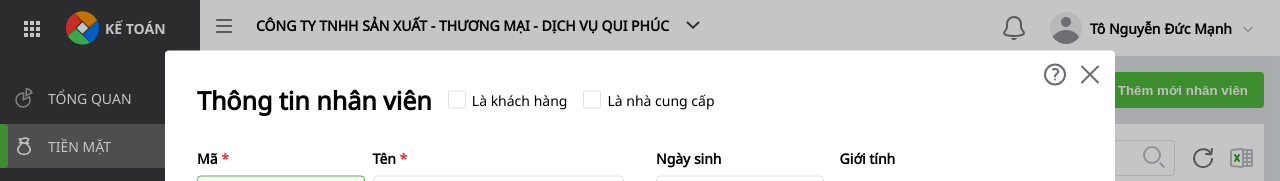
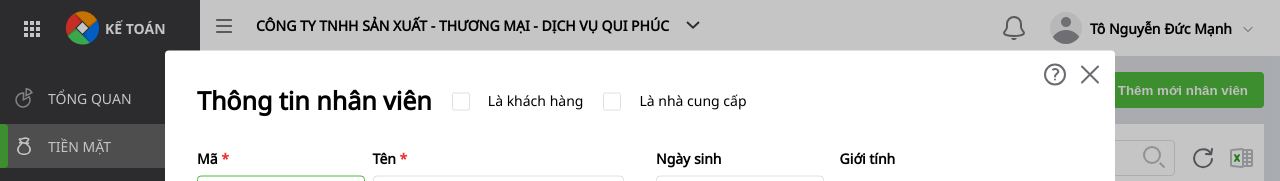
Before and after one commit to tonguyenducmanh/MISA-accounting-app-VueJS-learning, a Vue app: page / in a window 1280 px wide. Both pictures are taken after a click on the button "Thêm mới nhân viên". Shown: the top 181 px of the page. Built offline with nearby package versions, Linux system fonts and the light colour scheme; no server answers.

Commit message:
feat: Sửa lại check box 1 chút

```diff
--- a/src/components/base/MCheckbox.vue
+++ b/src/components/base/MCheckbox.vue
@@ -5,12 +5,14 @@
       class="checkbox__button"
       :id="checkboxId"
       :checked="checkboxStatus"
+      @click="$emit('click-check-box')"
     />
     <label
+      v-if="labelText"
       tabindex="0"
       class="checkbox__label"
       :for="checkboxId"
-      @click="$emit('click-check-box')"
+      @click="$emit('click-label-box')"
       >{{ labelText }}</label
     >
   </div>
@@ -18,7 +20,7 @@
 <script>
 export default {
   name: "MCheckbox",
-  emits: ["click-check-box"],
+  emits: ["click-check-box", "click-label-box"],
   props: {
     labelText: String,
     checkboxId: String,
--- a/src/css/base/checkbox.css
+++ b/src/css/base/checkbox.css
@@ -5,18 +5,18 @@
 }
 
 .checkbox .checkbox__button {
-  display: none;
+  position: relative;
 }
 
 .checkbox .checkbox__button+.checkbox__label {
   position: relative;
   width: 100%;
   height: 18px;
-  padding-left: 24px;
+  padding-left: 12px;
   cursor: pointer;
 }
 
-.checkbox .checkbox__button+.checkbox__label::before {
+.checkbox .checkbox__button::before {
   position: absolute;
   width: 16px;
   height: 16px;
@@ -24,11 +24,11 @@
   border-radius: 2px;
   border: 1px solid var(--ColorBorder);
   left: 0px;
-  bottom: 0px;
+  top: -1px;
   background-color: var(--ColorBackgroundWhite);
 }
 
-.checkbox .checkbox__button:checked+.checkbox__label::before {
+.checkbox .checkbox__button:checked::before {
   border: 1px solid var(--LightGreen500);
   background-image: url(../../assets/img/Sprites.64af8f61.svg);
   background-position: -1501px -311px;
--- a/src/views/EmployeeList/EmployeeForm.vue
+++ b/src/views/EmployeeList/EmployeeForm.vue
@@ -11,7 +11,7 @@
           :checkboxStatus="formObject['employeeType'] === 1 ? true : false"
           :checkboxValue="formObject['employeeType'] === 1 ? '1' : ''"
           ref="checkboxKH"
-          @click-check-box="changeCheckboxOption(1)"
+          @click-label-box="changeCheckboxOption(1)"
         />
         <MCheckbox
           :labelText="MISAResource.LabelText.IsProvider[language]"
@@ -19,7 +19,7 @@
           :checkboxStatus="formObject['employeeType'] === 2 ? true : false"
           :checkboxValue="formObject['employeeType'] === 2 ? '2' : ''"
           ref="checkboxNCC"
-          @click-check-box="changeCheckboxOption(2)"
+          @click-label-box="changeCheckboxOption(2)"
         />
       </div>
       <div class="form__body">
--- a/src/views/EmployeeList/EmployeeTable.vue
+++ b/src/views/EmployeeList/EmployeeTable.vue
@@ -54,7 +54,7 @@
                 :value="employee['employeeID']"
                 :checkboxId="`checkbox__${index}`"
                 @click-check-box="toggleSelectedID(employee['employeeID'])"
-                :checkboxStatus="forceCheckAll"
+                :checkboxStatus="checkToggleCheck(employee['employeeID'])"
               />
             </td>
             <!-- dùng vòng lặp v-for tương tự như th nhưng ở đây là render ra nội dung
@@ -347,6 +347,31 @@ export default {
         console.log(error);
       }
     },
+    /**
+     * Kiểm tra xem có id này trong selected id không ?, nếu không
+     * thì return về false, có thì true
+     * Author: Tô Nguyễn Đức Mạnh (09/10/2022)
+     */
+    checkToggleCheck(value) {
+      try {
+        let currentSelectedArr = this.$store.state.selectedIDs;
+        // kiểm tra xem trong mảng đã có chưa, chưa có thì mới thêm
+        // có rồi thì xóa khỏi mảng
+        let check = currentSelectedArr.includes(value);
+        if (currentSelectedArr.length > 0) {
+          if (check === false) {
+            return false;
+          } else {
+            return true;
+          }
+        } else {
+          return false;
+        }
+      } catch (error) {
+        console.log(error);
+        return false;
+      }
+    },
   },
 };
 </script>
```
